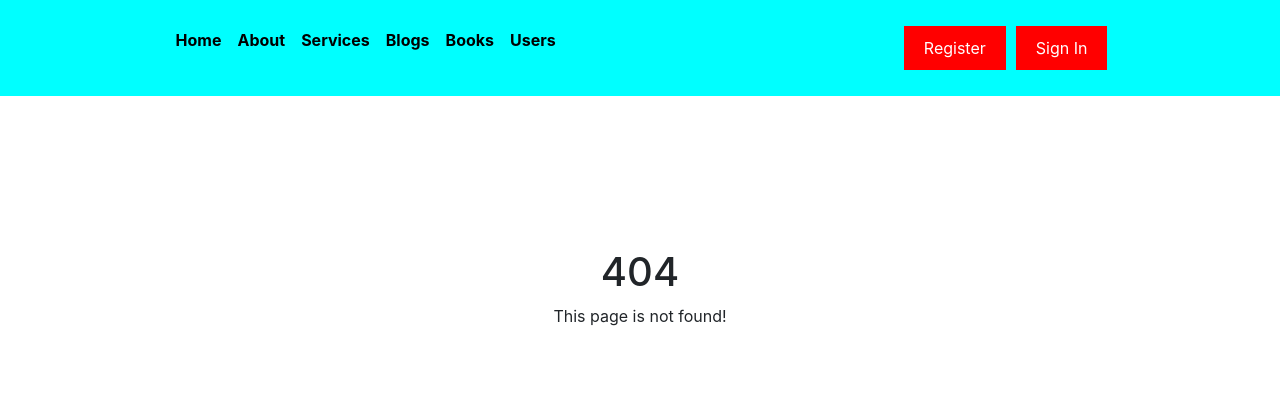
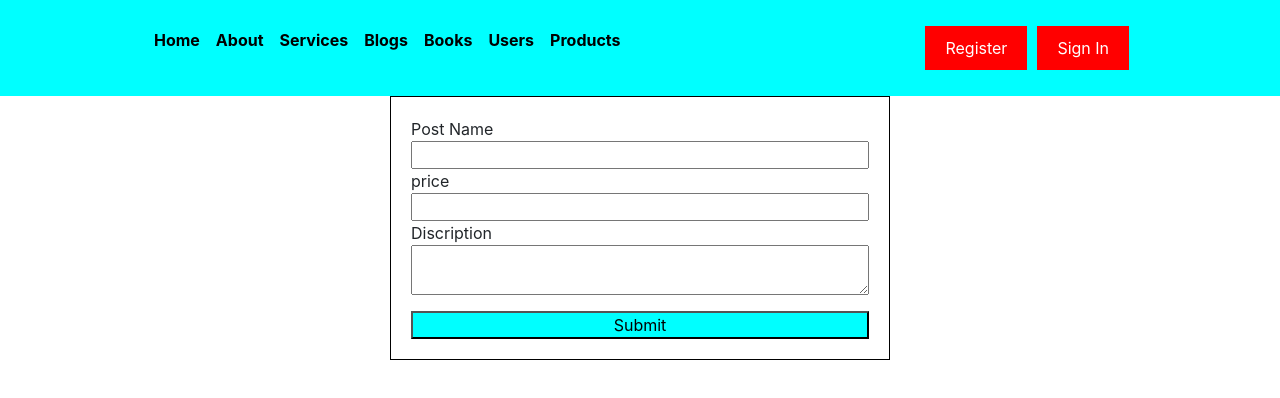
Before and after one commit to Husnain2024/routes-axios, a React (Create React App) app: page /create-product in a window 1280 px wide. Before the commit this address had no page. Shown: the top 398 px of the page. Built offline with nearby package versions, Linux system fonts and the light colour scheme; the HTML template or start-up script is replaced by a standard one.

Commit message:
firebasedb

```diff
--- a/src/Routes/AppRoutes.jsx
+++ b/src/Routes/AppRoutes.jsx
@@ -11,6 +11,8 @@ import SignUp from '../auth/signup';
 import SignIn from '../auth/signin';
 import Dashboard from '../components/dashboard';
 import ProtedtedRoute from './ProtectedRoutes';
+import ViewProducts from '../mange-products/view-products';
+import CreateProduct from '../mange-products/create';
 
 export const AppRoutes = () =>{
     return(
@@ -20,6 +22,8 @@ export const AppRoutes = () =>{
         <Route path='/about' element={<About/>}/>
         <Route path='/books' element={<Books/>}/>
         <Route path='/books' element={<Books/>}/>
+        <Route path='/products' element={<ViewProducts/>}/>
+        <Route path='/create-product' element={<CreateProduct/>}/>
         <Route path='/create-book' element={<CreateBook/>}/>
         <Route path='/blogs' element={
           <ProtedtedRoute>
--- a/src/components/Header.jsx
+++ b/src/components/Header.jsx
@@ -27,6 +27,10 @@ export const Header = ()=>{
         {
             name:"Users",
             url:"/users"
+        },
+        {
+            name:"Products",
+            url:"/products"
         }
     ]
 
--- a/src/firebase/config.js
+++ b/src/firebase/config.js
@@ -1,6 +1,7 @@
 // Import the functions you need from the SDKs you need
 import { initializeApp } from "firebase/app";
 import {getAuth, GoogleAuthProvider } from "firebase/auth";
+import { getFirestore } from "firebase/firestore";
 
 // TODO: Add SDKs for Firebase products that you want to use
 // https://firebase.google.com/docs/web/setup#available-libraries
@@ -21,3 +22,4 @@ const firebaseConfig = {
 const app = initializeApp(firebaseConfig);
 export const auth = getAuth(app);
 export const googleprovider = new GoogleAuthProvider();
+export const db = getFirestore(app);
--- /dev/null
+++ b/src/mange-products/create.jsx
@@ -0,0 +1,78 @@
+import { useState } from "react";
+import { addDoc, collection } from "firebase/firestore";
+import { db } from "../firebase/config";
+import { toast, ToastContainer } from "react-toastify";
+import { useNavigate } from "react-router-dom";
+
+const CreateProduct = () =>{
+
+    const nevigate = useNavigate();
+
+      const[formData,setFormData]=useState({
+            name:"",
+            price:"",
+            discription:""
+        });
+
+        const[error,setError]=useState("");
+
+
+        const handleInputChange = (e) =>{
+            const value = e.target.value;
+            const name = e.target.name;
+            setFormData({
+                ...formData,
+                [name]:value
+            })
+        }
+
+        console.log(formData,"formData");
+
+
+        const handleSubmit = async (e) => {
+            e.preventDefault();
+            if ((formData.name !== "") && (formData.price !== "") && (formData.discription !== "") ) {
+                const res = await addDoc(collection(db,'products'),formData)
+                console.log(res,"res");
+                toast.success("created")
+                setFormData({
+                    name:"",
+                    price:null,
+                    discription:""
+                })
+                nevigate('/products')
+
+            }else{
+                setError("Field should not be empty");
+            }
+        }
+
+
+    return(
+        <>
+        <form onSubmit={handleSubmit}>
+        {error && <h3 style={{textAlign:"center"}}>{error}</h3>}
+
+            <div>
+                <label>Post Name</label>
+                <input type="text" onChange={handleInputChange} name="name" value={formData.name}/>
+            </div>
+            <div>
+                <label>price </label>
+                <input type="text" onChange={handleInputChange}  name="price" value={formData.price}/>
+            </div>
+            <div>
+                <label>Discription</label>
+                <textarea name="discription" onChange={handleInputChange} value={formData.discription} ></textarea>
+            </div>
+            <div>
+                <input className="submit_btn" type="submit"  />
+            </div>
+        </form>
+        <ToastContainer/>
+        </>
+    )
+}
+
+
+export default CreateProduct;
--- /dev/null
+++ b/src/mange-products/view-products.jsx
@@ -0,0 +1,79 @@
+import { useEffect, useState } from "react";
+import { Link } from "react-router-dom";
+import { getDocs,collection } from "firebase/firestore";
+import { db } from "../firebase/config";
+
+const ViewProducts = () => {
+const[products,setProducts]=useState([])
+console.log(products);
+
+
+    const data = [];
+
+
+
+const getProductData = async () => {
+    try {
+        const res = await getDocs(collection(db,'products'));
+        console.log(res,"res");
+
+
+const products = res.docs.map((doc)=>{
+    return({
+        id:doc.id,
+        ...doc.data()
+    })
+})
+
+setProducts(products);
+
+    } catch (error) {
+        console.log(error);
+
+    }
+}
+
+useEffect(()=>{
+    getProductData();
+},[])
+
+
+
+    return(
+        <>
+        <h2>Blogs</h2>
+        <Link className="add_btn" to="/create-product">Add products</Link>
+
+        <table border={1}>
+                <thead>
+                <tr>
+                    <th>Id</th>
+                    <th>products Title</th>
+                    <th>description</th>
+                    <th>products</th>
+                    <th>Action</th>
+                </tr>
+                </thead>
+                <tbody>
+                    {
+                        products && products.map((item,index)=>{
+                            return(
+                                <tr key={index}>
+                                    <td>{index + 1}</td>
+                                    <td>{item.name}</td>
+                                    <td>{item.discription}</td>
+                                    <td>{item.price}</td>
+                                    <td>
+                                        <Link className="action_btn" to={`/create-post/${item.id}`}>Edit</Link>
+                                        <button className="action_btn" >Delete</button>
+                                    </td>
+                                </tr>
+                            )
+                        })
+                    }
+                </tbody>
+                </table>
+        </>
+    )
+}
+export default ViewProducts;
```
